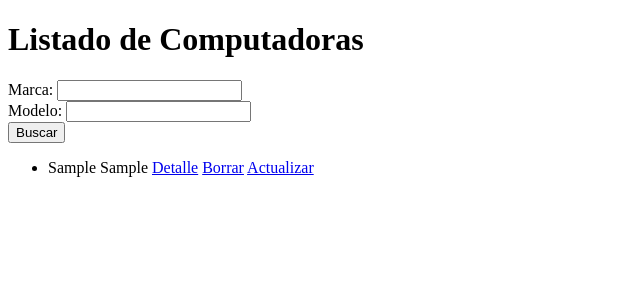
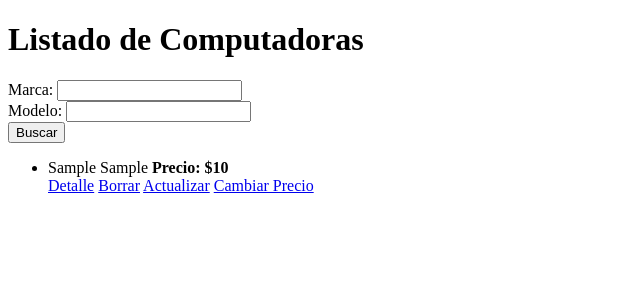
Before and after one commit to NicoPIx-cell/Trabajos.Py, a Django app: page /computadora/ in a window 1280 px wide. Shown: the part 26-326 px from the top of the page, without its empty margins (0-640 px from the left). Run offline with Django 5.2, Linux system fonts and the light colour scheme; tables that the repository leaves empty hold one stand-in row (values such as "Sample post").

Commit message:
Agregar funcionalidad de precios y video demo

```diff
--- a/inicio/forms.py
+++ b/inicio/forms.py
@@ -6,6 +6,7 @@ class FormularioBaseComputadora(forms.Form):
 class FormularioCrearComputadora(FormularioBaseComputadora):
     modelo = forms.CharField(max_length=20)
     imagen = forms.ImageField(required=False)
+    precio = forms.IntegerField(required=False, min_value=0)
 
 class FormularioBuscarComputadora(FormularioBaseComputadora):
     marca = forms.CharField(max_length=20, required=False)
--- a/inicio/models.py
+++ b/inicio/models.py
@@ -4,6 +4,7 @@ class Computadora(models.Model):
     modelo = models.CharField(max_length=20)
     marca = models.CharField(max_length=20)
     imagen = models.ImageField(upload_to="imagenes_computadoras", null=True)
+    precio = models.IntegerField(help_text="Precio en dólares")
 
     def __str__(self):
         return f"{self.modelo} {self.marca}"
--- a/inicio/templates/acerca_de_mi.html
+++ b/inicio/templates/acerca_de_mi.html
@@ -1,4 +1,4 @@
 <h1>Acerca de mí</h1>
-<p>Hola, mi nombre es Nicolás 👋</p>
+<p>Hola, me llamo Nicolas, un gusto.</p>
 <p>Tengo 27 años, me gusto aprender y saber una pequeña parte de programar.</p>
 <p>Espero poder seguir aprendiendo mas sobre esto, Gracias por todo!!</p>
--- a/inicio/templates/listado_de_computadora.html
+++ b/inicio/templates/listado_de_computadora.html
@@ -15,9 +15,12 @@
         {% for computadora in computadora_buscadas %}
             <li>
                 {{computadora}}
+                <strong>Precio: ${{ computadora.precio|default:"No definido" }}</strong>
+                <br>
                 <a href={% url "computadora_detalle" computadora.id %}>Detalle</a>
                 <a href={% url "computadora_borrar" computadora.id %}>Borrar</a>
                 <a href={% url "computadora_actualizar" computadora.id %}>Actualizar</a>
+                <a href={% url "editar_precio" computadora.id %}>Cambiar Precio</a>
             </li>
         {% endfor %}
     </ul>
--- a/inicio/urls.py
+++ b/inicio/urls.py
@@ -1,5 +1,5 @@
 from django.urls import path
-from inicio.views import inicio, crear_computadora, listado_de_computadora, computadora_detalle, ComputadoraBorrar, ComputadoraActualizar
+from inicio.views import inicio, crear_computadora, listado_de_computadora, computadora_detalle, ComputadoraBorrar, ComputadoraActualizar, editar_precio
 from inicio import views
 
 urlpatterns = [
@@ -10,4 +10,5 @@ urlpatterns = [
     path('computadora/<int:id_computadora>/', computadora_detalle, name='computadora_detalle'),
     path('computadora/<int:pk>/borrar/', ComputadoraBorrar.as_view(), name='computadora_borrar'),
     path('computadora/<int:pk>/actualizar/', ComputadoraActualizar.as_view(), name='computadora_actualizar'),
+    path('editar-precio/<int:id_computadora>/', editar_precio, name='editar_precio'),
 ]
--- a/inicio/views.py
+++ b/inicio/views.py
@@ -20,7 +20,7 @@ def crear_computadora(request):
         if formulario.is_valid():
             info = formulario.cleaned_data
 
-            computadora = Computadora(marca=info.get('marca'), modelo=info.get('modelo'), imagen=info.get("imagen"))
+            computadora = Computadora(marca=info.get('marca'), modelo=info.get('modelo'), imagen=info.get("imagen"), precio=info.get("precio"))
             computadora.save()
 
             return redirect("listado_de_computadora")
@@ -59,3 +59,16 @@ class ComputadoraActualizar(LoginRequiredMixin, UpdateView):
 
 def acerca_de_mi(request):
     return render(request, "acerca_de_mi.html")
+
+@login_required
+def editar_precio(request, id_computadora):
+    computadora = Computadora.objects.get(id=id_computadora)
+
+    if request.method == 'POST':
+        nuevo_precio = request.POST.get('precio')
+        if nuevo_precio:
+            computadora.precio = int(nuevo_precio)
+            computadora.save()
+            return redirect('listado_de_computadora')
+
+    return render(request, 'editar_precio.html', {'computadora': computadora})
--- a/templates/inicio.html
+++ b/templates/inicio.html
@@ -1,2 +1,2 @@
 {% extends "base.html" %}
-{% block texto_h1 %} Bienvenidos a mi Inicio! {% endblock texto_h1 %}
+{% block texto_h1 %} Bienvenidos al Inicio del Proyecto! {% endblock texto_h1 %}
```
Also changed, not shown: inicio/templates/editar_precio.html (added, +11 -0 lines), README.md, inicio/migrations/0003_computadora_precio.py (added), media/imagenes_computadoras/Asus-zenbook_bppVhZJ.jpg (added), media/imagenes_computadoras/Asus-zenbook_sAcq1fb.jpg (added), media/imagenes_computadoras/Asus-zenbook_v5mhvsJ.jpg (added), media/imagenes_computadoras/asus_4fnV9qW.webp (added), media/imagenes_computadoras/asus_7mQPfPx.webp (added), media/imagenes_computadoras/msi_titan.png (added), media/imagenes_computadoras/msi_titan_YiSS274.png (added), media/imagenes_computadoras/msi_titan_z1mJXHY.png (added).
